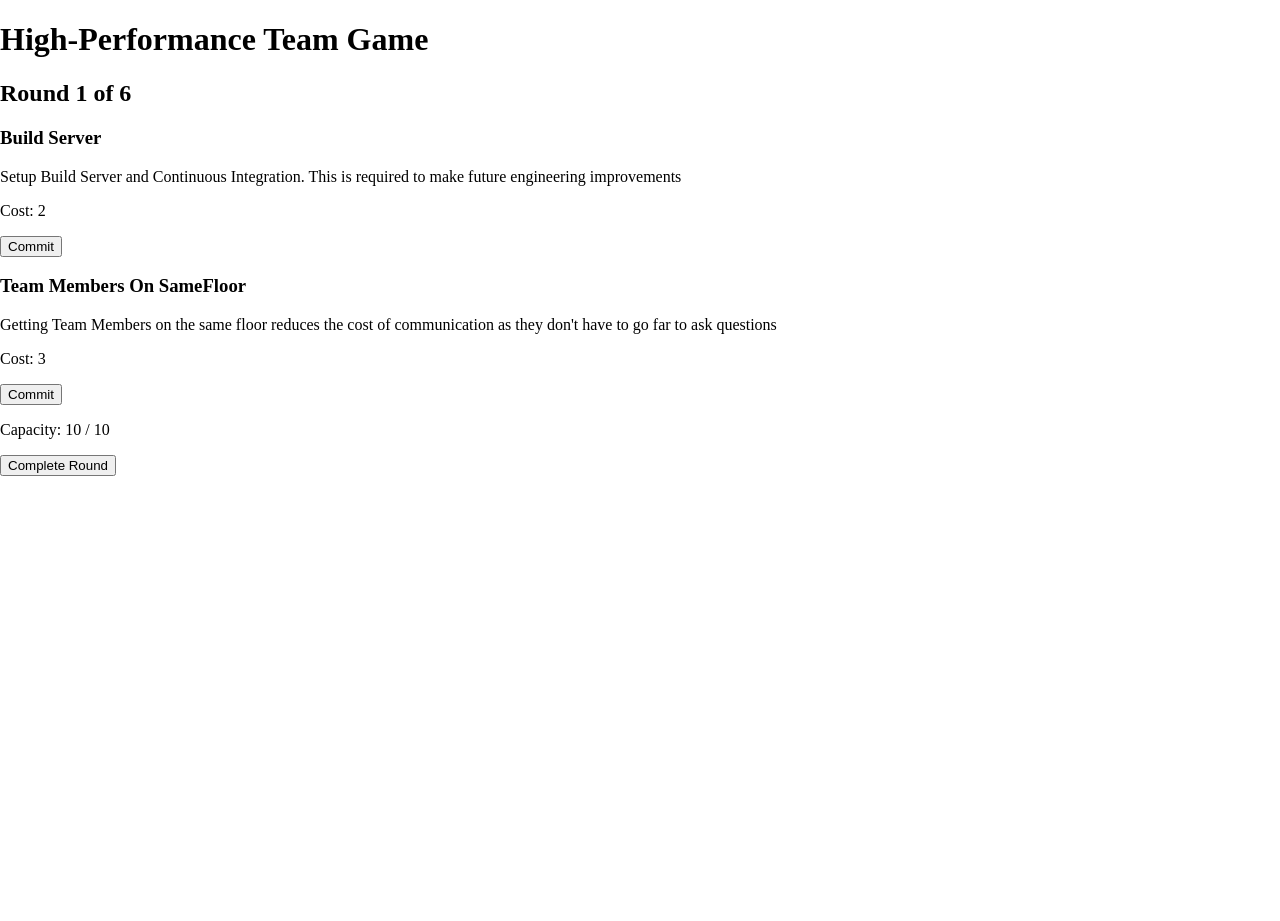
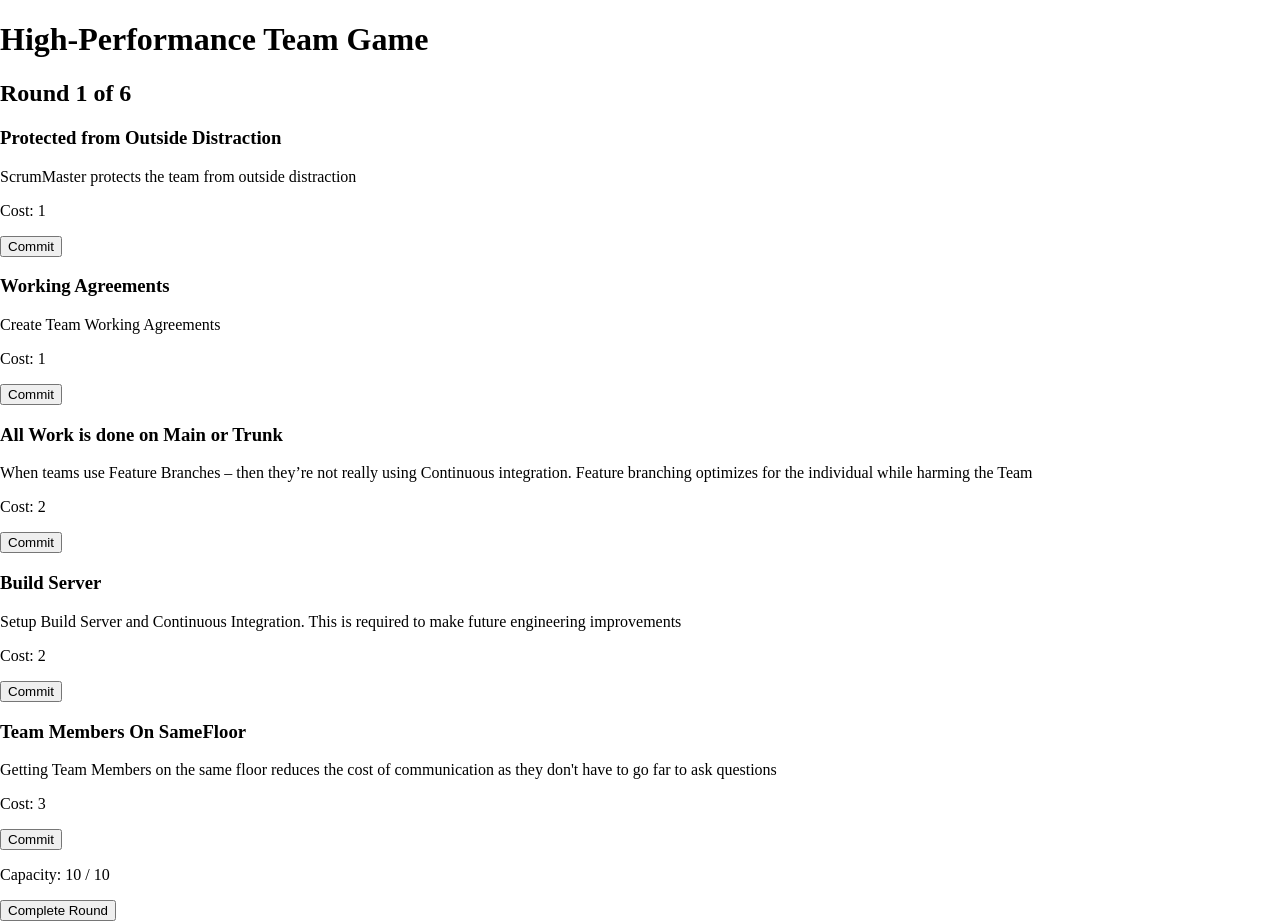
Before and after one commit to mlevison/high-performance-teams-game, a React (Create React App) app: page / in a window 1280 px wide. Before the commit the page ends 800 px from the top, so only its background shows below. Built offline with nearby package versions, Linux system fonts and the light colour scheme.

Commit message:
Add a few actions and a note with design questions

```diff
--- a/src/state/gameActions/gameActions.ts
+++ b/src/state/gameActions/gameActions.ts
@@ -5,9 +5,36 @@ export type GameActionId =
   | 'GAME_ACTION_BUILD_SERVER'
   | 'GAME_ACTION_TEAMS_ON_SAME_FLOOR'
   | 'GAME_ACTION_UNIT_TESTING'
-  | 'GAME_ACTION_INFORMAL_CROSS_TRAING';
+  | 'GAME_ACTION_INFORMAL_CROSS_TRAING'
+  | 'PROTECTED_FROM_OUTSIDE_DISTRACTION'
+  | 'WORKING_AGREEMENTS'
+  | 'ELIMINATE_LONG_LIVED_FEATURE_BRANCHES';
 
 export const gameActionList: GameActionList = {
+  PROTECTED_FROM_OUTSIDE_DISTRACTION: {
+    name: 'Protected from Outside Distraction',
+    available: unique(),
+    description: 'ScrumMaster protects the team from outside distraction',
+    cost: 1,
+    // TODO - the effect is different in that it effects the success die roll
+    effect: hasNoEffect,
+  },
+  WORKING_AGREEMENTS: {
+    name: 'Working Agreements',
+    available: unique(),
+    description: 'Create Team Working Agreements',
+    cost: 1,
+    // TODO - the effect is different in that it effects the success die roll
+    effect: () => ({ capacity: 1 }),
+  },
+  ELIMINATE_LONG_LIVED_FEATURE_BRANCHES: {
+    name: 'All Work is done on Main or Trunk',
+    available: unique(),
+    description:
+      'When teams use Feature Branches – then they’re not really using Continuous integration. Feature branching optimizes for the individual while harming the Team',
+    cost: 2,
+    effect: () => ({ capacity: 1 }),
+  },
   GAME_ACTION_BUILD_SERVER: {
     name: 'Build Server',
     available: unique(),
```
Also changed, not shown: 2 other files (tests, documents, lock files or other folders).
